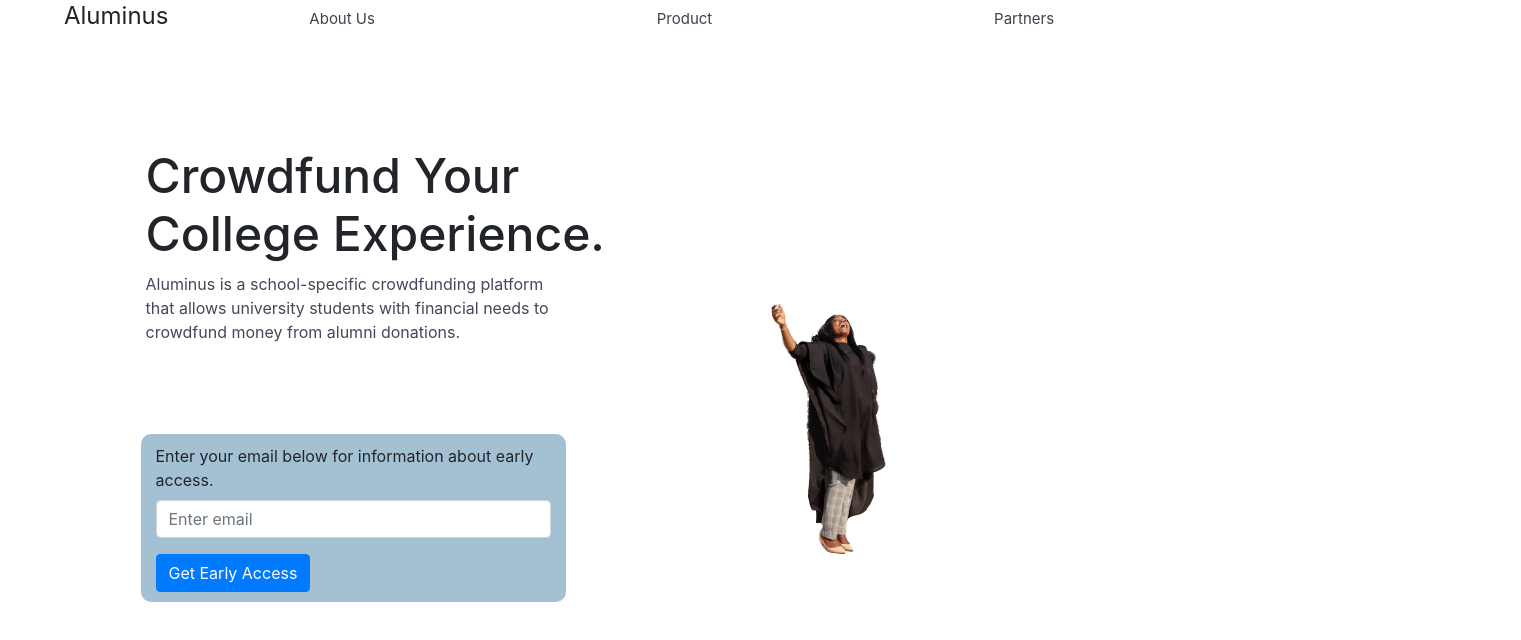
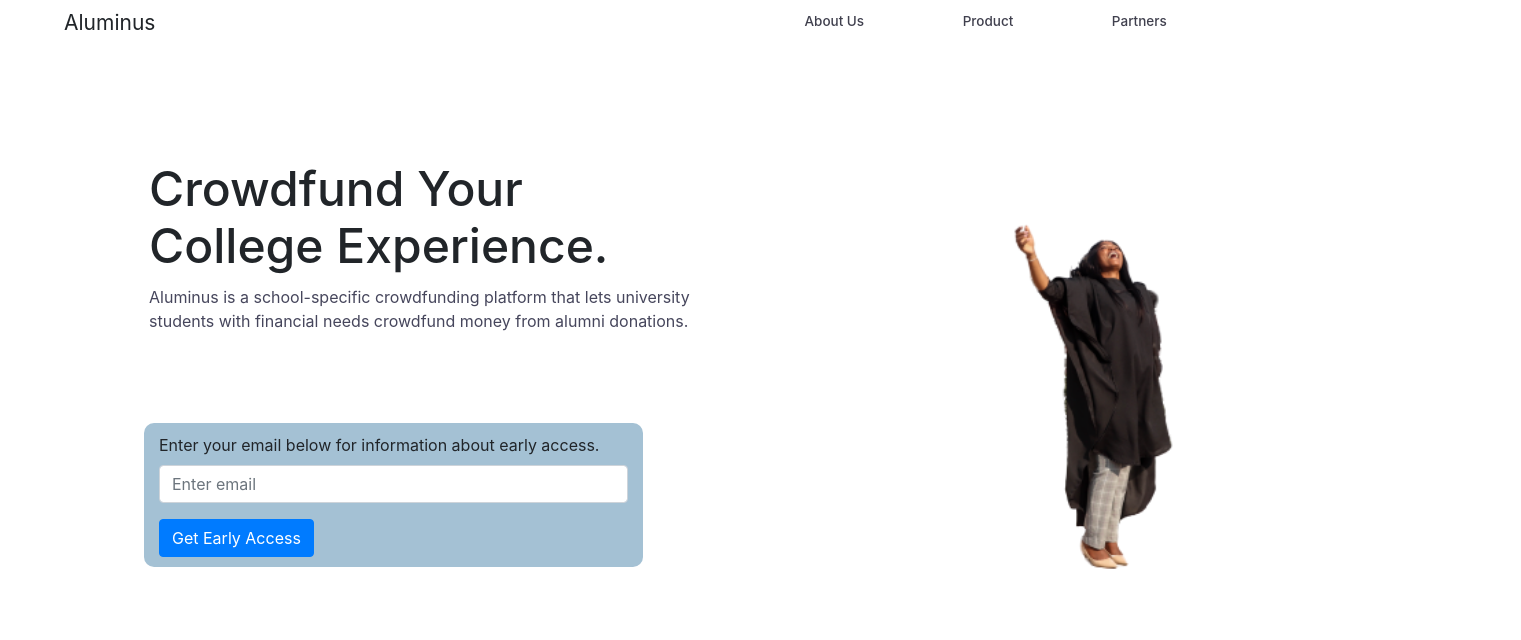
Before and after one commit to berkeleyaluminus/coming_soon_page, a React (Create React App) app in the folder coming_soon_page/: page / in a window 1280 px wide. Shown: the top 640 px of the page, 1521 px wide, since content can reach past the window. Built offline with nearby package versions, Linux system fonts and the light colour scheme.

Commit message:
finished the layout for first page

```diff
--- a/coming_soon_page/src/App.css
+++ b/coming_soon_page/src/App.css
@@ -7,27 +7,33 @@
   display: flex;
 }
 
-.navbar {
-  display: flex;
-  width: 90%;
-  justify-content: space-between;
-  margin: auto;
+.container{
+  padding: none;
+  margin: none;
+}
+
+main{
+  width: 110px;
 }
 
 .nav-links{
   justify-content: space-around;
   list-style: none;
+  width: 40%;
+  float: right;
 }
 
 .nav-link{
   color: #40404e;
-  font-size: 15px;
+  margin-top: 3px;
+  font-size: 13.5px;
+  font-weight: 480;
   text-decoration: none;
 }
 
 .presentation{
   display: flex;
-  width: 90%;
+  width: 100%;
   margin: auto;
   min-height: 80vh;
   align-items: center;
@@ -35,7 +41,7 @@
 
 .product-description{
   flex:1;
-  float: top;
+  margin-left: 80px;
 }
 
 .email-collect{
@@ -44,7 +50,7 @@
   flex: 1;
   padding: 10px 15px 10px 15px;
   font-size: 16px;
-  width: 110%;
+  width: 180%;
   height: 150%;
   border-radius: 10px 10px 10px 10px;
   background: rgb(164, 193, 212);
@@ -53,7 +59,7 @@
 .description-text h1{
     font-size: 48px;
     font-weight: 550;
-    width: 120%;
+    width: 200%;
     margin-left: 5px;
 }
 
@@ -63,5 +69,11 @@
   font-size: 16px;
   font-weight: 380;
   color: #46465c;
-  width: 110%;
+  width: 200%;
 }
+
+.main-image img {
+  height: 70vh;
+  margin-left: 260px;
+  margin-bottom: 80px;
+}
--- a/coming_soon_page/src/App.js
+++ b/coming_soon_page/src/App.js
@@ -8,7 +8,6 @@
 function App() {
   return (
     <Router>
-      <div className="container">
       <Navbar/>
         <main>
           <section className="presentation">
@@ -16,8 +15,8 @@
               <div className="description-text">
                 <h1>Crowdfund Your College Experience.</h1>
                 <p class="subhead">
-                  Aluminus is a school-specific crowdfunding platform that allows university students
-                  with financial needs to crowdfund money from alumni donations.
+                  Aluminus is a school-specific crowdfunding platform that lets university students
+                  with financial needs crowdfund money from alumni donations.
                 </p>
               </div>
               <div class="more-info">
@@ -31,7 +30,6 @@
             </div>
           </section>
         </main>
-      </div>
     </Router>
   );
 }
--- a/coming_soon_page/src/index.css
+++ b/coming_soon_page/src/index.css
@@ -27,8 +27,9 @@
 }
 
 .logo {
-  margin-top: 2px;
+  margin-top: 10px;
   font-weight: 400;
+  font-size: 21px;
 }
 
 /*
```
